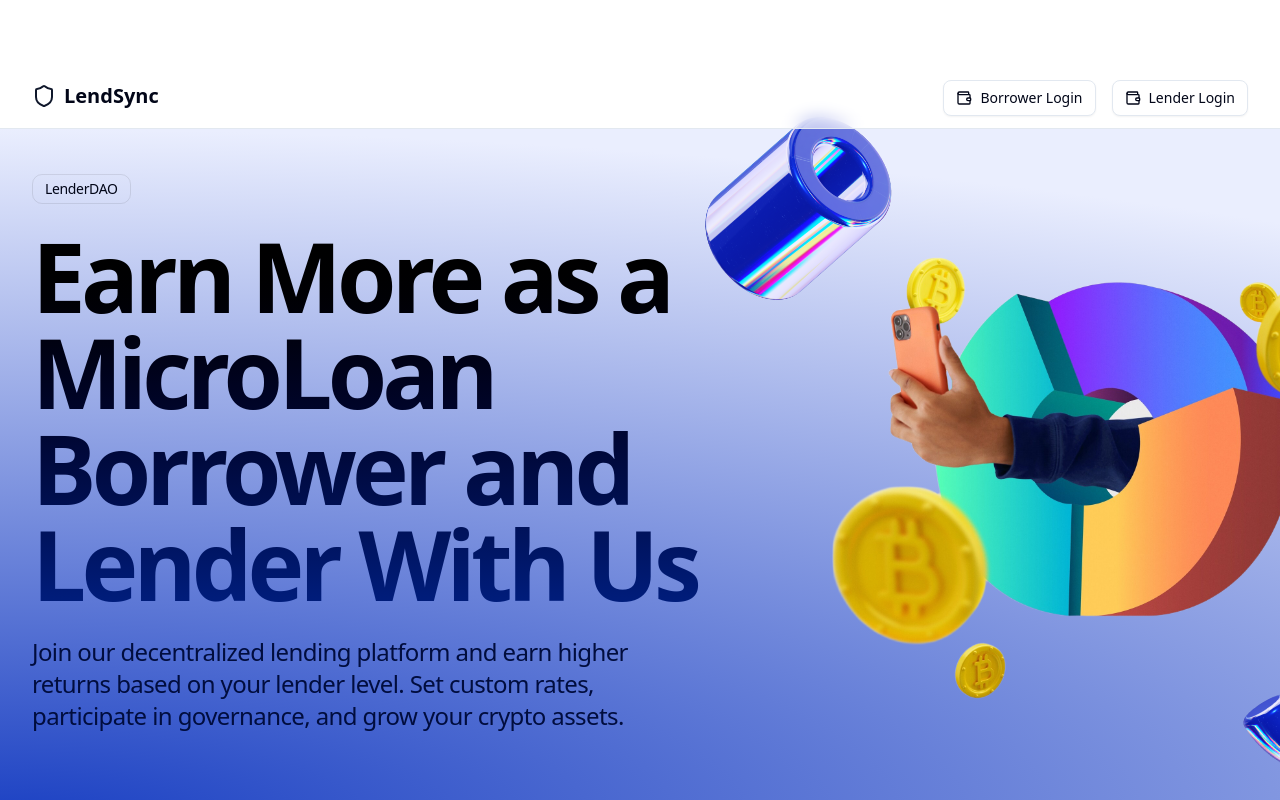
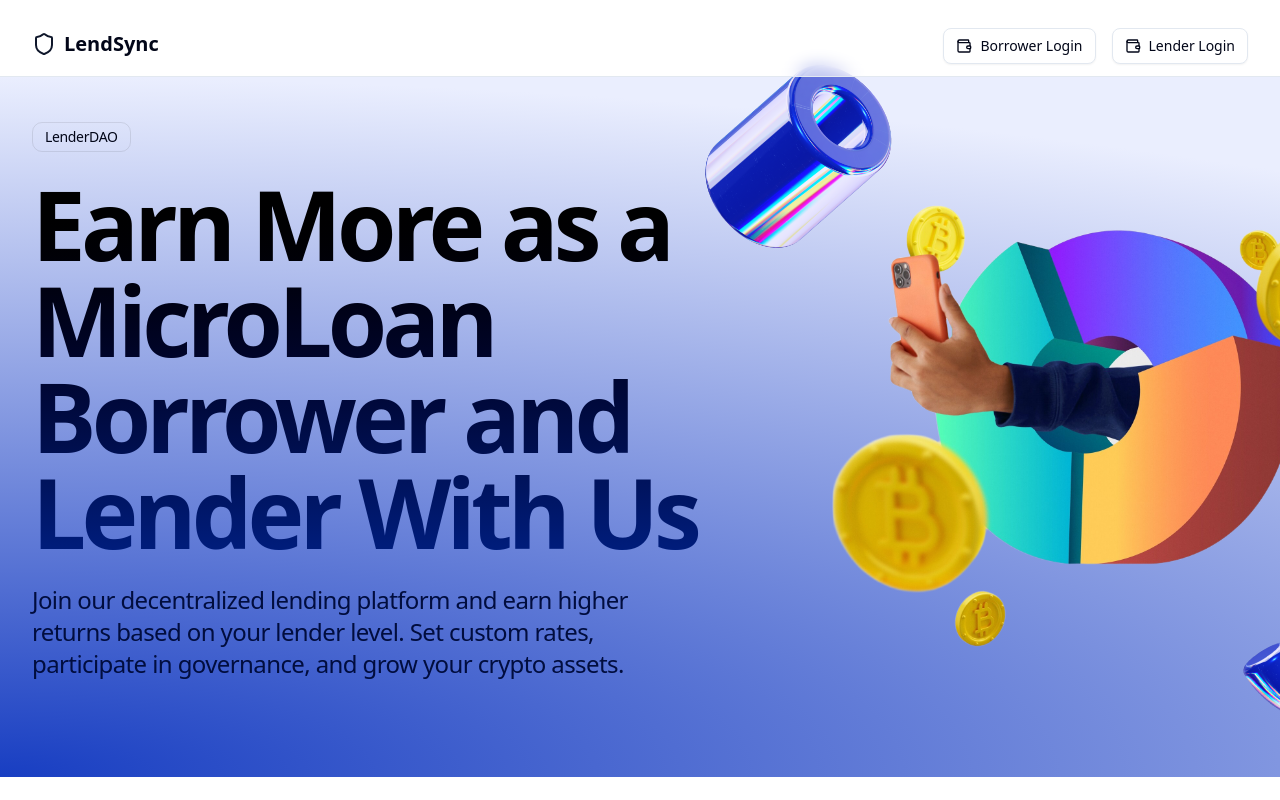
Before and after one commit to KwanJunEr/varsity_2025, a Next.js app: page / in a window 1280 px wide. Shown: the top 800 px of the page. Built offline with nearby package versions, Linux system fonts and the light colour scheme.

Commit message:
Fixed padding top layout

```diff
--- a/app/layout.tsx
+++ b/app/layout.tsx
@@ -25,7 +25,7 @@
   return (
     <html lang="en">
       <body
-        className={`${geistSans.variable} ${geistMono.variable} antialiased pt-16`}
+        className={`${geistSans.variable} ${geistMono.variable} antialiased pt-3`}
       >
         {children}
       </body>
```
